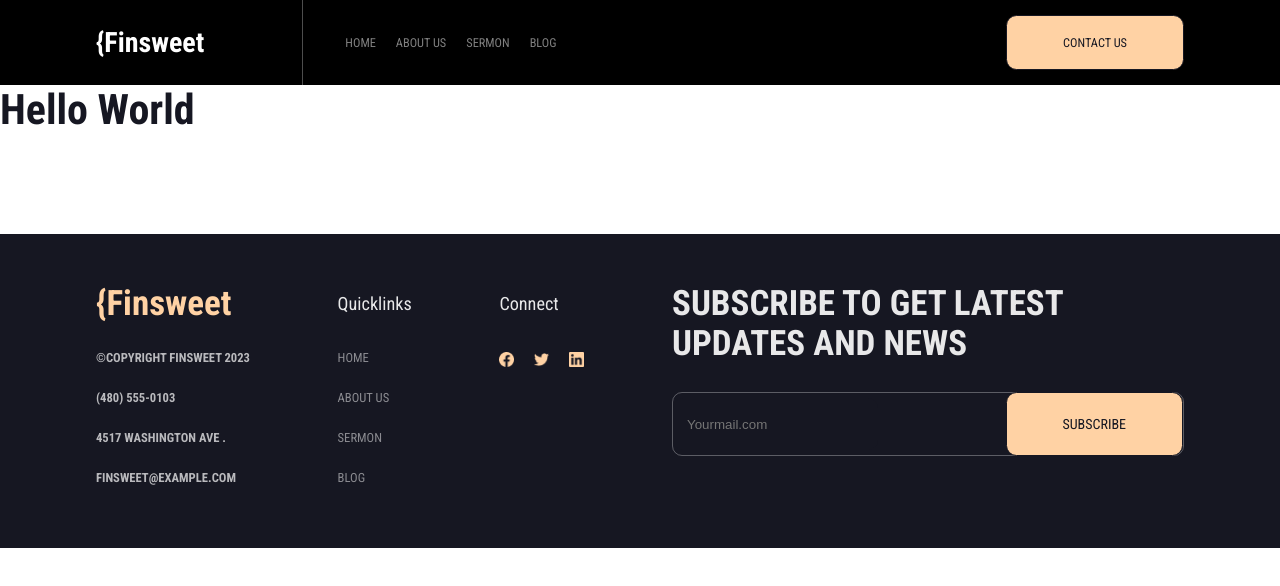
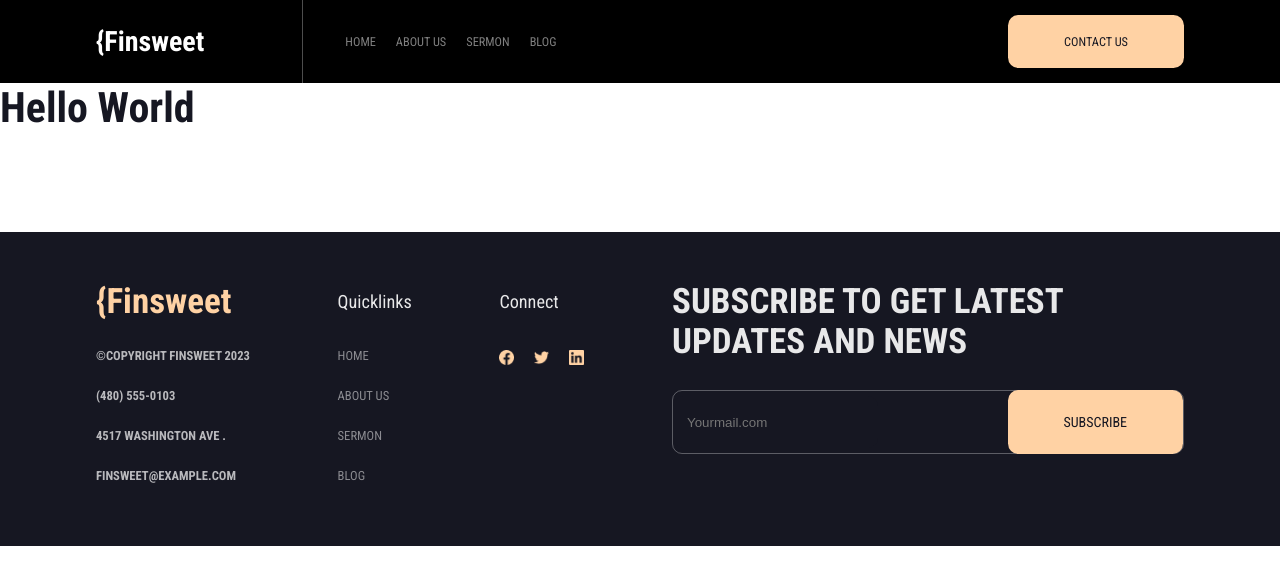
Before and after one commit to Jean0820/portfolio, a plain HTML site: page index.html in a window 1280 px wide. Drawn offline with Linux system fonts and the light colour scheme.

Commit message:
my-portfolio

```diff
--- a/style.css
+++ b/style.css
@@ -98,7 +98,6 @@
 .button1, .button2:hover{
     background: var(--color-primary);
     color: var(--color-dark-blue);
-    border: 1px solid var(--color-dark-blue);
 }
 .button2, .button1:hover{
     background: var(--color-dark-blue);
```
